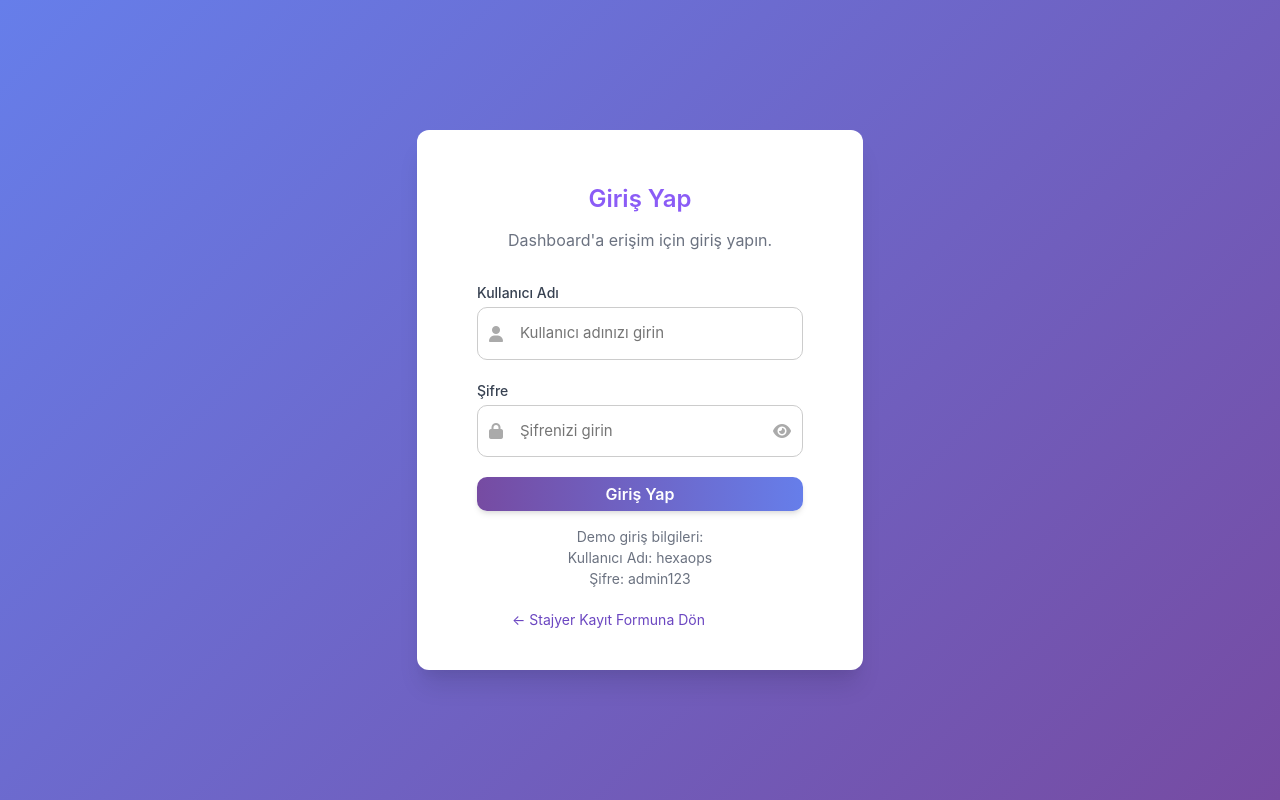
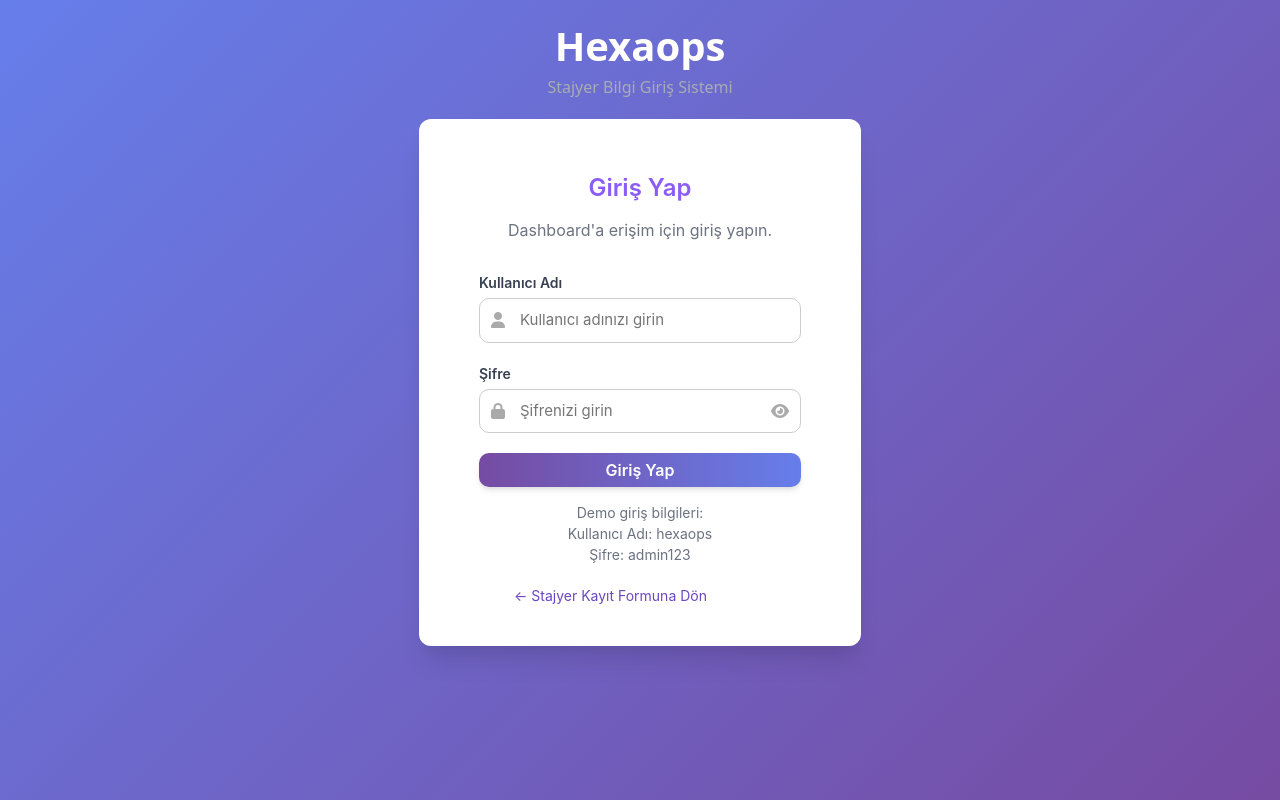
Before and after one commit to ESametGozubenli/Stajyer-Bilgi-Sistemi, a React (Create React App) app: page /logIn in a window 1280 px wide. Built offline with nearby package versions, Linux system fonts and the light colour scheme.

Commit message:
LogIn ekranının stilleri tamamlandı

```diff
--- a/src/pages/LogIn/LoginPage.js
+++ b/src/pages/LogIn/LoginPage.js
@@ -29,6 +29,11 @@ function LoginPage() {
     }
 
     return (
+      <div>
+       <div className="header">
+        <h1>Hexaops</h1>
+        <h6>Stajyer Bilgi Giriş Sistemi</h6>
+      </div>
    <div className='login-container'>
     <div className='login-card'>
       <h2 className='form-title'>Giriş Yap</h2>
@@ -76,6 +81,7 @@ function LoginPage() {
       </Formik>
     </div>
     </div>
+    </div>
   );
 };
 
--- a/src/pages/LogIn/style.css
+++ b/src/pages/LogIn/style.css
@@ -2,9 +2,19 @@
     display: flex;
     align-items: center;
     justify-content: center;
-    min-height: 100vh;
     font-family: 'Inter', sans-serif;
 
+}
+.header-login{
+    margin: 2px;
+    padding: 2px;
+}
+.header-login h1{
+    font-weight: 600px;
+    color: #fff
+}
+.header-login h6{
+    color: #a7acb3;
 }
 
 .login-card {
@@ -16,6 +26,7 @@
     max-width: 600px;
     text-align: left;
     box-sizing: border-box;
+    margin-top: 0;
 }
 
 .form-title {
@@ -43,28 +54,23 @@
     font-size: 0.875rem;
     font-weight: 500;
     color: #374151;
-    margin-bottom: 0.25rem;
+    margin-bottom: 5px;
+    font-weight: 600;
 }
 .input-container {
   position: relative;
 }
 
-/* .form-input {
-    display: block;
-    width: 100%;
-    border: 1px solid #D1D5DB;
-    border-radius: 5px;
-    box-shadow: 0 1px 2px 0 rgba(0, 0, 0, 0.05);
-    transition: all 0.3s ease-in-out;
-} */
+
   .form-input {
+  display: block;
   width: 100%;
   padding: 10px 40px;
   font-size: 15px;
   border: 1px solid #ccc;
   border-radius: 10px;
   box-sizing: border-box;
-  padding: 14px 42px; /* ikonlar için sağ-sol boşluk */
+
 
   }
 
```
